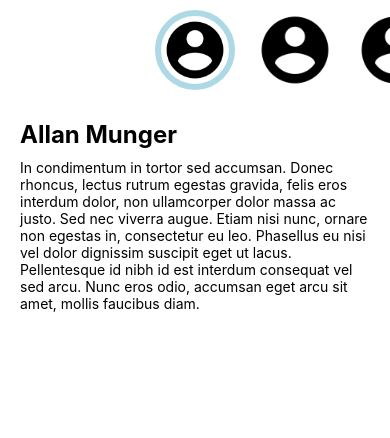
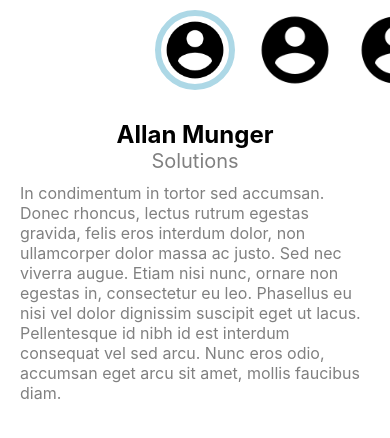
Before and after one commit to stassop/emma, a React Native app: screen / in a window 390 px wide. Shown: the top 438 px of the page. Built offline with nearby package versions, Linux system fonts and the light colour scheme.

Commit message:
add title

```diff
--- a/components/App.tsx
+++ b/components/App.tsx
@@ -12,6 +12,7 @@ import Descriptions from './Descriptions';
 export interface User {
   id: string,
   name: string,
+  title: string,
   image: string,
   description: string,
 }
--- a/components/Descriptions.tsx
+++ b/components/Descriptions.tsx
@@ -86,7 +86,8 @@ const Descriptions: React.FC<DescriptionsProps> = ({
               style={[styles.item, {height: itemHeight}]}
             >
               <Text style={styles.name}>{item.name}</Text>
-              <Text>{item.description}</Text>
+              <Text style={styles.title}>{item.title}</Text>
+              <Text style={styles.description}>{item.description}</Text>
             </View>
           ))
         }
@@ -106,8 +107,18 @@ const styles = StyleSheet.create({
     color: 'black',
     fontWeight: 'bold',
     fontSize: 24,
-    marginBottom: 10,
+    textAlign: 'center',
   },
+  title: {
+    color: 'gray',
+    fontSize: 20,
+    textAlign: 'center',
+  },
+  description: {
+    color: 'gray',
+    fontSize: 16,
+    marginVertical: 10,
+  }
 });
 
 export default React.memo(Descriptions);
--- a/data/users.json
+++ b/data/users.json
@@ -1,168 +1,196 @@
 [
   {
 		"name": "Allan Munger",
+    "title": "Solutions",
 		"image": "Allan Munger.png",
     "description": "In condimentum in tortor sed accumsan. Donec rhoncus, lectus rutrum egestas gravida, felis eros interdum dolor, non ullamcorper dolor massa ac justo. Sed nec viverra augue. Etiam nisi nunc, ornare non egestas in, consectetur eu leo. Phasellus eu nisi vel dolor dignissim suscipit eget ut lacus. Pellentesque id nibh id est interdum consequat vel sed arcu. Nunc eros odio, accumsan eget arcu sit amet, mollis faucibus diam.",
 		"id": "740cd900-8082-11ec-a8a3-0242ac120002"
   },
   {
 		"name": "Amanda Brady",
+    "title": "Program",
 		"image": "Amanda Brady.png",
     "description": "In condimentum in tortor sed accumsan. Donec rhoncus, lectus rutrum egestas gravida, felis eros interdum dolor, non ullamcorper dolor massa ac justo. Sed nec viverra augue. Etiam nisi nunc, ornare non egestas in, consectetur eu leo. Phasellus eu nisi vel dolor dignissim suscipit eget ut lacus. Pellentesque id nibh id est interdum consequat vel sed arcu. Nunc eros odio, accumsan eget arcu sit amet, mollis faucibus diam.",
 		"id": "740cdb6c-8082-11ec-a8a3-0242ac120002"
 	},
   {
 		"name": "Ashley Mc Carthy",
+    "title": "Brand",
 		"image": "Ashley Mc Carthy.png",
     "description": "In condimentum in tortor sed accumsan. Donec rhoncus, lectus rutrum egestas gravida, felis eros interdum dolor, non ullamcorper dolor massa ac justo. Sed nec viverra augue. Etiam nisi nunc, ornare non egestas in, consectetur eu leo. Phasellus eu nisi vel dolor dignissim suscipit eget ut lacus. Pellentesque id nibh id est interdum consequat vel sed arcu. Nunc eros odio, accumsan eget arcu sit amet, mollis faucibus diam.",
 		"id": "740cdcde-8082-11ec-a8a3-0242ac120002"
   },
   {
 		"name": "Carlos Slattery",
+    "title": "Security",
 		"image": "Carlos Slattery.png",
 		"description": "In condimentum in tortor sed accumsan. Donec rhoncus, lectus rutrum egestas gravida, felis eros interdum dolor, non ullamcorper dolor massa ac justo. Sed nec viverra augue. Etiam nisi nunc, ornare non egestas in, consectetur eu leo. Phasellus eu nisi vel dolor dignissim suscipit eget ut lacus. Pellentesque id nibh id est interdum consequat vel sed arcu. Nunc eros odio, accumsan eget arcu sit amet, mollis faucibus diam.",
 		"id": "740cde00-8082-11ec-a8a3-0242ac120002"
 	},
   {
 		"name": "Carole Poland",
+    "title": "Research",
 		"image": "Carole Poland.png",
     "description": "In condimentum in tortor sed accumsan. Donec rhoncus, lectus rutrum egestas gravida, felis eros interdum dolor, non ullamcorper dolor massa ac justo. Sed nec viverra augue. Etiam nisi nunc, ornare non egestas in, consectetur eu leo. Phasellus eu nisi vel dolor dignissim suscipit eget ut lacus. Pellentesque id nibh id est interdum consequat vel sed arcu. Nunc eros odio, accumsan eget arcu sit amet, mollis faucibus diam.",
 		"id": "740cdffe-8082-11ec-a8a3-0242ac120002"
 	},
   {
 		"name": "Cecil Folk",
+    "title": "Marketing",
 		"image": "Cecil Folk.png",
     "description": "In condimentum in tortor sed accumsan. Donec rhoncus, lectus rutrum egestas gravida, felis eros interdum dolor, non ullamcorper dolor massa ac justo. Sed nec viverra augue. Etiam nisi nunc, ornare non egestas in, consectetur eu leo. Phasellus eu nisi vel dolor dignissim suscipit eget ut lacus. Pellentesque id nibh id est interdum consequat vel sed arcu. Nunc eros odio, accumsan eget arcu sit amet, mollis faucibus diam.",
 		"id": "740ce404-8082-11ec-a8a3-0242ac120002"
 	},
   {
 		"name": "Celeste Burton",
+    "title": "Directives",
 		"image": "Celeste Burton.png",
     "description": "In condimentum in tortor sed accumsan. Donec rhoncus, lectus rutrum egestas gravida, felis eros interdum dolor, non ullamcorper dolor massa ac justo. Sed nec viverra augue. Etiam nisi nunc, ornare non egestas in, consectetur eu leo. Phasellus eu nisi vel dolor dignissim suscipit eget ut lacus. Pellentesque id nibh id est interdum consequat vel sed arcu. Nunc eros odio, accumsan eget arcu sit amet, mollis faucibus diam.",
 		"id": "740ce54e-8082-11ec-a8a3-0242ac120002"
 	},
   {
 		"name": "Charlotte Waltson",
+    "title": "Implementation",
 		"image": "Charlotte Waltson.png",
     "description": "In condimentum in tortor sed accumsan. Donec rhoncus, lectus rutrum egestas gravida, felis eros interdum dolor, non ullamcorper dolor massa ac justo. Sed nec viverra augue. Etiam nisi nunc, ornare non egestas in, consectetur eu leo. Phasellus eu nisi vel dolor dignissim suscipit eget ut lacus. Pellentesque id nibh id est interdum consequat vel sed arcu. Nunc eros odio, accumsan eget arcu sit amet, mollis faucibus diam.",
 		"id": "740ce670-8082-11ec-a8a3-0242ac120002"
 	},
   {
 		"name": "Colin Ballinger",
+    "title": "Integration",
 		"image": "Colin Ballinger.png",
     "description": "In condimentum in tortor sed accumsan. Donec rhoncus, lectus rutrum egestas gravida, felis eros interdum dolor, non ullamcorper dolor massa ac justo. Sed nec viverra augue. Etiam nisi nunc, ornare non egestas in, consectetur eu leo. Phasellus eu nisi vel dolor dignissim suscipit eget ut lacus. Pellentesque id nibh id est interdum consequat vel sed arcu. Nunc eros odio, accumsan eget arcu sit amet, mollis faucibus diam.",
 		"id": "740ce77e-8082-11ec-a8a3-0242ac120002"
 	},
   {
 		"name": "Daisy Phillips",
+    "title": "Functionality",
 		"image": "Daisy Phillips.png",
     "description": "In condimentum in tortor sed accumsan. Donec rhoncus, lectus rutrum egestas gravida, felis eros interdum dolor, non ullamcorper dolor massa ac justo. Sed nec viverra augue. Etiam nisi nunc, ornare non egestas in, consectetur eu leo. Phasellus eu nisi vel dolor dignissim suscipit eget ut lacus. Pellentesque id nibh id est interdum consequat vel sed arcu. Nunc eros odio, accumsan eget arcu sit amet, mollis faucibus diam.",
 		"id": "740ce9cc-8082-11ec-a8a3-0242ac120002"
 	},
   {
 		"name": "Elliot Woodward",
+    "title": "Tactics",
 		"image": "Elliot Woodward.png",
     "description": "In condimentum in tortor sed accumsan. Donec rhoncus, lectus rutrum egestas gravida, felis eros interdum dolor, non ullamcorper dolor massa ac justo. Sed nec viverra augue. Etiam nisi nunc, ornare non egestas in, consectetur eu leo. Phasellus eu nisi vel dolor dignissim suscipit eget ut lacus. Pellentesque id nibh id est interdum consequat vel sed arcu. Nunc eros odio, accumsan eget arcu sit amet, mollis faucibus diam.",
 		"id": "740ceaee-8082-11ec-a8a3-0242ac120002"
 	},
   {
 		"name": "Elvia Atkins",
+    "title": "Identity",
 		"image": "Elvia Atkins.png",
     "description": "In condimentum in tortor sed accumsan. Donec rhoncus, lectus rutrum egestas gravida, felis eros interdum dolor, non ullamcorper dolor massa ac justo. Sed nec viverra augue. Etiam nisi nunc, ornare non egestas in, consectetur eu leo. Phasellus eu nisi vel dolor dignissim suscipit eget ut lacus. Pellentesque id nibh id est interdum consequat vel sed arcu. Nunc eros odio, accumsan eget arcu sit amet, mollis faucibus diam.",
 		"id": "740cec1a-8082-11ec-a8a3-0242ac120002"
 	},
   {
 		"name": "Erik Nason",
+    "title": "Markets",
 		"image": "Erik Nason.png",
     "description": "In condimentum in tortor sed accumsan. Donec rhoncus, lectus rutrum egestas gravida, felis eros interdum dolor, non ullamcorper dolor massa ac justo. Sed nec viverra augue. Etiam nisi nunc, ornare non egestas in, consectetur eu leo. Phasellus eu nisi vel dolor dignissim suscipit eget ut lacus. Pellentesque id nibh id est interdum consequat vel sed arcu. Nunc eros odio, accumsan eget arcu sit amet, mollis faucibus diam.",
 		"id": "740ced3c-8082-11ec-a8a3-0242ac120002"
 	},
   {
 		"name": "Henry Brill",
+    "title": "Applications",
 		"image": "Henry Brill.png",
     "description": "In condimentum in tortor sed accumsan. Donec rhoncus, lectus rutrum egestas gravida, felis eros interdum dolor, non ullamcorper dolor massa ac justo. Sed nec viverra augue. Etiam nisi nunc, ornare non egestas in, consectetur eu leo. Phasellus eu nisi vel dolor dignissim suscipit eget ut lacus. Pellentesque id nibh id est interdum consequat vel sed arcu. Nunc eros odio, accumsan eget arcu sit amet, mollis faucibus diam.",
 		"id": "740ceeb8-8082-11ec-a8a3-0242ac120002"
 	},
   {
 		"name": "Isaac Fielder",
+    "title": "Operations",
 		"image": "Isaac Fielder.png",
     "description": "In condimentum in tortor sed accumsan. Donec rhoncus, lectus rutrum egestas gravida, felis eros interdum dolor, non ullamcorper dolor massa ac justo. Sed nec viverra augue. Etiam nisi nunc, ornare non egestas in, consectetur eu leo. Phasellus eu nisi vel dolor dignissim suscipit eget ut lacus. Pellentesque id nibh id est interdum consequat vel sed arcu. Nunc eros odio, accumsan eget arcu sit amet, mollis faucibus diam.",
 		"id": "740cf0b6-8082-11ec-a8a3-0242ac120002"
 	},
   {
 		"name": "Johnie McConnell",
+    "title": "Infrastructure",
 		"image": "Johnie McConnell.png",
     "description": "In condimentum in tortor sed accumsan. Donec rhoncus, lectus rutrum egestas gravida, felis eros interdum dolor, non ullamcorper dolor massa ac justo. Sed nec viverra augue. Etiam nisi nunc, ornare non egestas in, consectetur eu leo. Phasellus eu nisi vel dolor dignissim suscipit eget ut lacus. Pellentesque id nibh id est interdum consequat vel sed arcu. Nunc eros odio, accumsan eget arcu sit amet, mollis faucibus diam.",
 		"id": "740cf1ce-8082-11ec-a8a3-0242ac120002"
 	},
   {
 		"name": "Kat larsson",
+    "title": "Communications",
 		"image": "Kat larsson.png",
     "description": "In condimentum in tortor sed accumsan. Donec rhoncus, lectus rutrum egestas gravida, felis eros interdum dolor, non ullamcorper dolor massa ac justo. Sed nec viverra augue. Etiam nisi nunc, ornare non egestas in, consectetur eu leo. Phasellus eu nisi vel dolor dignissim suscipit eget ut lacus. Pellentesque id nibh id est interdum consequat vel sed arcu. Nunc eros odio, accumsan eget arcu sit amet, mollis faucibus diam.",
 		"id": "740cf3b8-8082-11ec-a8a3-0242ac120002"
 	},
   {
 		"name": "Katri Ahokas",
+    "title": "Branding",
 		"image": "Katri Ahokas.png",
     "description": "In condimentum in tortor sed accumsan. Donec rhoncus, lectus rutrum egestas gravida, felis eros interdum dolor, non ullamcorper dolor massa ac justo. Sed nec viverra augue. Etiam nisi nunc, ornare non egestas in, consectetur eu leo. Phasellus eu nisi vel dolor dignissim suscipit eget ut lacus. Pellentesque id nibh id est interdum consequat vel sed arcu. Nunc eros odio, accumsan eget arcu sit amet, mollis faucibus diam.",
 		"id": "740cf5de-8082-11ec-a8a3-0242ac120002"
 	},
   {
 		"name": "Kevin Sturgis",
+    "title": "Creative",
 		"image": "Kevin Sturgis.png",
     "description": "In condimentum in tortor sed accumsan. Donec rhoncus, lectus rutrum egestas gravida, felis eros interdum dolor, non ullamcorper dolor massa ac justo. Sed nec viverra augue. Etiam nisi nunc, ornare non egestas in, consectetur eu leo. Phasellus eu nisi vel dolor dignissim suscipit eget ut lacus. Pellentesque id nibh id est interdum consequat vel sed arcu. Nunc eros odio, accumsan eget arcu sit amet, mollis faucibus diam.",
 		"id": "740cf958-8082-11ec-a8a3-0242ac120002"
 	},
   {
 		"name": "Kristin Patterson",
+    "title": "Usability",
 		"image": "Kristin Patterson.png",
     "description": "In condimentum in tortor sed accumsan. Donec rhoncus, lectus rutrum egestas gravida, felis eros interdum dolor, non ullamcorper dolor massa ac justo. Sed nec viverra augue. Etiam nisi nunc, ornare non egestas in, consectetur eu leo. Phasellus eu nisi vel dolor dignissim suscipit eget ut lacus. Pellentesque id nibh id est interdum consequat vel sed arcu. Nunc eros odio, accumsan eget arcu sit amet, mollis faucibus diam.",
 		"id": "740cfb9c-8082-11ec-a8a3-0242ac120002"
 	},
   {
 		"name": "Lydia Bauer",
+    "title": "Metrics",
 		"image": "Lydia Bauer.png",
     "description": "In condimentum in tortor sed accumsan. Donec rhoncus, lectus rutrum egestas gravida, felis eros interdum dolor, non ullamcorper dolor massa ac justo. Sed nec viverra augue. Etiam nisi nunc, ornare non egestas in, consectetur eu leo. Phasellus eu nisi vel dolor dignissim suscipit eget ut lacus. Pellentesque id nibh id est interdum consequat vel sed arcu. Nunc eros odio, accumsan eget arcu sit amet, mollis faucibus diam.",
 		"id": "740cfcbe-8082-11ec-a8a3-0242ac120002"
 	},
   {
 		"name": "Mauricio August",
+    "title": "Team",
 		"image": "Mauricio August.png",
     "description": "In condimentum in tortor sed accumsan. Donec rhoncus, lectus rutrum egestas gravida, felis eros interdum dolor, non ullamcorper dolor massa ac justo. Sed nec viverra augue. Etiam nisi nunc, ornare non egestas in, consectetur eu leo. Phasellus eu nisi vel dolor dignissim suscipit eget ut lacus. Pellentesque id nibh id est interdum consequat vel sed arcu. Nunc eros odio, accumsan eget arcu sit amet, mollis faucibus diam.",
 		"id": "740cfef8-8082-11ec-a8a3-0242ac120002"
 	},
   {
 		"name": "Miguel Garcia",
+    "title": "Intranet",
 		"image": "Miguel Garcia.png",
     "description": "In condimentum in tortor sed accumsan. Donec rhoncus, lectus rutrum egestas gravida, felis eros interdum dolor, non ullamcorper dolor massa ac justo. Sed nec viverra augue. Etiam nisi nunc, ornare non egestas in, consectetur eu leo. Phasellus eu nisi vel dolor dignissim suscipit eget ut lacus. Pellentesque id nibh id est interdum consequat vel sed arcu. Nunc eros odio, accumsan eget arcu sit amet, mollis faucibus diam.",
 		"id": "740d0006-8082-11ec-a8a3-0242ac120002"
 	},
   {
 		"name": "Mona Kane",
+    "title": "Web",
 		"image": "Mona Kane.png",
     "description": "In condimentum in tortor sed accumsan. Donec rhoncus, lectus rutrum egestas gravida, felis eros interdum dolor, non ullamcorper dolor massa ac justo. Sed nec viverra augue. Etiam nisi nunc, ornare non egestas in, consectetur eu leo. Phasellus eu nisi vel dolor dignissim suscipit eget ut lacus. Pellentesque id nibh id est interdum consequat vel sed arcu. Nunc eros odio, accumsan eget arcu sit amet, mollis faucibus diam.",
 		"id": "740d01f0-8082-11ec-a8a3-0242ac120002"
 	},
   {
 		"name": "Robert Tolbert",
+    "title": "Quality Assurance",
 		"image": "Robert Tolbert.png",
     "description": "In condimentum in tortor sed accumsan. Donec rhoncus, lectus rutrum egestas gravida, felis eros interdum dolor, non ullamcorper dolor massa ac justo. Sed nec viverra augue. Etiam nisi nunc, ornare non egestas in, consectetur eu leo. Phasellus eu nisi vel dolor dignissim suscipit eget ut lacus. Pellentesque id nibh id est interdum consequat vel sed arcu. Nunc eros odio, accumsan eget arcu sit amet, mollis faucibus diam.",
 		"id": "740d0312-8082-11ec-a8a3-0242ac120002"
 	},
   {
 		"name": "Robin Counts",
+    "title": "Ideation",
 		"image": "Robin Counts.png",
     "description": "In condimentum in tortor sed accumsan. Donec rhoncus, lectus rutrum egestas gravida, felis eros interdum dolor, non ullamcorper dolor massa ac justo. Sed nec viverra augue. Etiam nisi nunc, ornare non egestas in, consectetur eu leo. Phasellus eu nisi vel dolor dignissim suscipit eget ut lacus. Pellentesque id nibh id est interdum consequat vel sed arcu. Nunc eros odio, accumsan eget arcu sit amet, mollis faucibus diam.",
 		"id": "740d0420-8082-11ec-a8a3-0242ac120002"
 	},
   {
 		"name": "Tim Deboer",
+    "title": "Optimization",
 		"image": "Tim Deboer.png",
     "description": "In condimentum in tortor sed accumsan. Donec rhoncus, lectus rutrum egestas gravida, felis eros interdum dolor, non ullamcorper dolor massa ac justo. Sed nec viverra augue. Etiam nisi nunc, ornare non egestas in, consectetur eu leo. Phasellus eu nisi vel dolor dignissim suscipit eget ut lacus. Pellentesque id nibh id est interdum consequat vel sed arcu. Nunc eros odio, accumsan eget arcu sit amet, mollis faucibus diam.",
 		"id": "740d0632-8082-11ec-a8a3-0242ac120002"
 	},
   {
     "name": "Wanda Howard",
+    "title": "Mobility",
 		"image": "Wanda Howard.png",
     "description": "In condimentum in tortor sed accumsan. Donec rhoncus, lectus rutrum egestas gravida, felis eros interdum dolor, non ullamcorper dolor massa ac justo. Sed nec viverra augue. Etiam nisi nunc, ornare non egestas in, consectetur eu leo. Phasellus eu nisi vel dolor dignissim suscipit eget ut lacus. Pellentesque id nibh id est interdum consequat vel sed arcu. Nunc eros odio, accumsan eget arcu sit amet, mollis faucibus diam.",
 		"id": "740d081c-8082-11ec-a8a3-0242ac120002"
```
